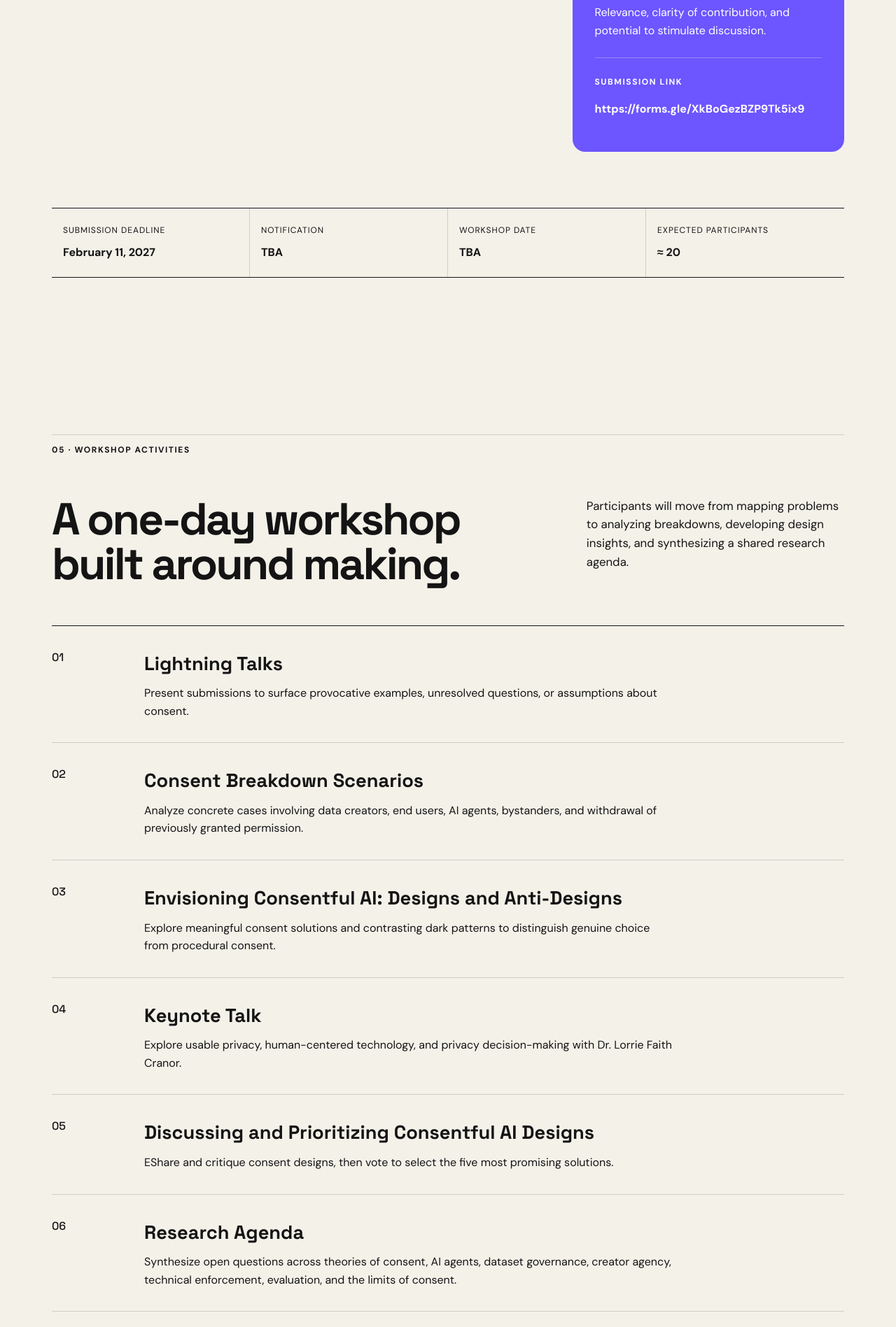
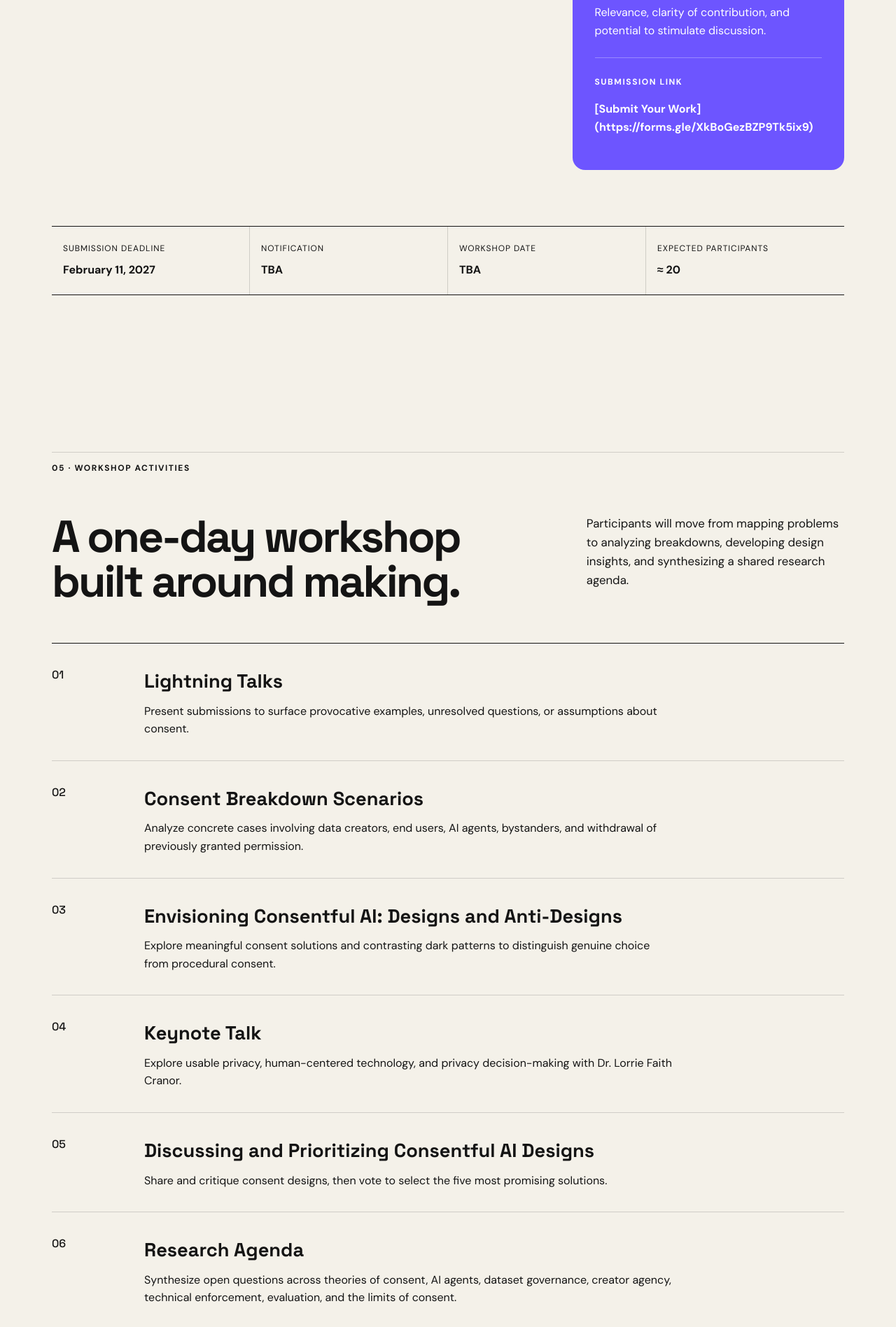
Before and after one commit to Jasmeet23/consentful-ai, a plain HTML site: page index.html in a window 1280 px wide. Shown: the part 4824-6721 px from the top of the page at 70% size. Drawn offline with Linux system fonts and the light colour scheme.

Commit message:
Update index.html

```diff
--- a/index.html
+++ b/index.html
@@ -154,7 +154,7 @@
           <p>Relevance, clarity of contribution, and potential to stimulate discussion.</p>
           <hr>
           <p class="box-label">Submission link</p>
-          <p><strong>https://forms.gle/XkBoGezBZP9Tk5ix9</strong></p>
+          <p><strong>[Submit Your Work](https://forms.gle/XkBoGezBZP9Tk5ix9)</strong></p>
         </aside>
       </div>
 
@@ -191,7 +191,7 @@
         </article>
         <article>
           <span>05</span>
-          <div><h3>Discussing and Prioritizing Consentful AI Designs</h3><p>EShare and critique consent designs, then vote to select the five most promising solutions.</p></div>
+          <div><h3>Discussing and Prioritizing Consentful AI Designs</h3><p>Share and critique consent designs, then vote to select the five most promising solutions.</p></div>
         </article>
         <article>
           <span>06</span>
```
